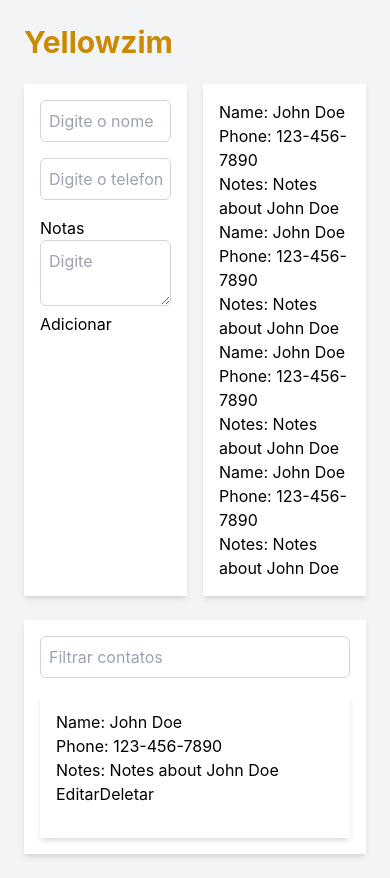
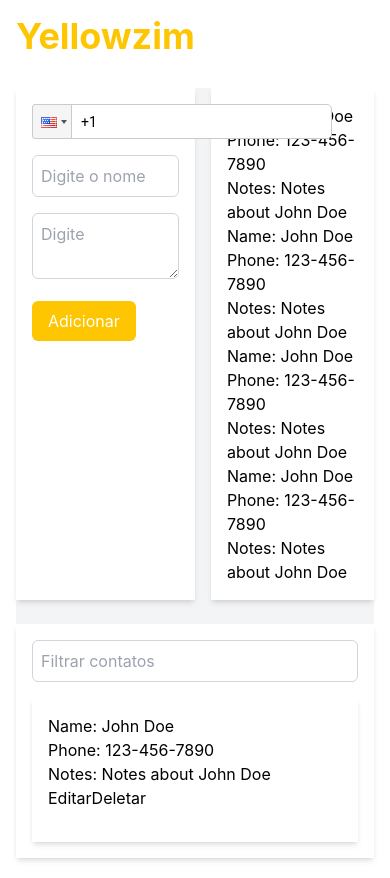
Before and after one commit to jeflorentino/phonebook-v1, a React (Create React App) app: page / in a window 390 px wide. Built offline with nearby package versions, Linux system fonts and the light colour scheme; no server answers.

Commit message:
Add POST /phone_numbers functionality and phone number validation

```diff
--- a/package.json
+++ b/package.json
@@ -8,6 +8,7 @@
     "@testing-library/user-event": "^13.5.0",
     "react": "^18.3.1",
     "react-dom": "^18.3.1",
+    "react-phone-input-2": "^2.15.1",
     "react-router-dom": "^6.24.0",
     "react-scripts": "5.0.1",
     "web-vitals": "^2.1.4"
--- a/src/components/AddContactForm.jsx
+++ b/src/components/AddContactForm.jsx
@@ -1,20 +1,78 @@
-import React from 'react';
+import React, { useState } from 'react';
+import PhoneInput from 'react-phone-input-2';
+import 'react-phone-input-2/lib/style.css';
+import { addContact } from '../services/api';
 
-const AddContactForm = () => {
+const AddContactForm = ({ onAdd }) => {
+  const [name, setName] = useState('');
+  const [phone_number, setPhone] = useState('');
+  const [valid_phone, setValid] = useState(true);
+  const [notes, setNotes] = useState('');
+
+  const handleSubmit = async (e) => {
+    e.preventDefault();
+    try {
+      const newContact = await addContact({ name, phone_number, notes });
+      onAdd(newContact);
+      setName('');
+      setPhone('');
+      setNotes('');
+    } catch (error) {
+      console.error('Failed to add contact', error);
+    }
+  };
+
+  const handlePhoneChange = (value) => {
+    console.log('Result:', value);
+    setPhone(value);
+    setValid(validatePhoneNumber(value));
+  };
+
+  const validatePhoneNumber = (phone_number) => {
+    const phoneNumberPattern = /^(55\d{11}|1\d{10})$/;
+    return phoneNumberPattern.test(phone_number);
+  };
+
   return (
-    <div class="w-1/2 p-4 bg-white shadow-md mr-4">
-      <form>
-        <div class="mb-4">
-          <input type="text" placeholder="Digite o nome" class="w-full p-2 border border-gray-300 rounded-md" />
+    <div className="w-1/2 p-4 bg-white shadow-md mr-4">
+      <form onSubmit={handleSubmit}>
+        <div className="mb-4">
+          <PhoneInput
+            country={'us'}
+            onlyCountries={['us', 'br']}
+            masks={{us: '(...) ...-....', br: '(..) . ....-....'}}
+            value={phone_number}
+            onChange={handlePhoneChange}
+            inputProps={{
+              required: true,
+            }}
+          />
+          {!valid_phone && <p className="text-red-500">Número inválido.</p>}
         </div>
-        <div class="mb-4">
-          <input type="text" placeholder="Digite o telefone" class="w-full p-2 border border-gray-300 rounded-md" />
+        <div className="mb-4">
+          <input
+            type="text"
+            placeholder="Digite o nome"
+            className="w-full p-2 border border-gray-300 rounded-md"
+            value={name}
+            onChange={(e) => setName(e.target.value)}
+          />
         </div>
-        <div>
-          <label>Notas</label>
-          <textarea type="text" placeholder="Digite" class="w-full p-2 border border-gray-300 rounded-md"/>
+        <div className="mb-4">
+          <textarea
+            type="text"
+            placeholder="Digite"
+            className="w-full p-2 border border-gray-300 rounded-md"
+            value={notes}
+            onChange={(e) => setNotes(e.target.value)}
+          />
         </div>
-        <button type="submit">Adicionar</button>
+        <button
+          type="submit"
+          className="bg-yellowzim-primary text-white px-4 py-2 rounded-md hover:bg-yellowzim-secondary"
+        >
+          Adicionar
+        </button>
       </form>
     </div>
   );
--- a/src/components/ContactList.jsx
+++ b/src/components/ContactList.jsx
@@ -2,8 +2,8 @@
 
 const ContactList = () => {
   return (
-    <div class="w-full p-4 bg-white shadow-md">
-      <div class="mb-4">
+    <div className="w-full p-4 bg-white shadow-md">
+      <div className="mb-4">
         <p>Name: John Doe</p>
         <p>Phone: 123-456-7890</p>
         <p>Notes: Notes about John Doe</p>
--- a/src/components/Filter.jsx
+++ b/src/components/Filter.jsx
@@ -2,8 +2,8 @@
 
 const Filter = () => {
   return (
-    <div class="mb-4">
-      <input type="text" placeholder="Filtrar contatos" class="w-full p-2 border border-gray-300 rounded-md"/>
+    <div className="mb-4">
+      <input type="text" placeholder="Filtrar contatos" className="w-full p-2 border border-gray-300 rounded-md"/>
     </div>
   );
 };
--- a/src/components/RecentAdditions.jsx
+++ b/src/components/RecentAdditions.jsx
@@ -2,7 +2,7 @@
 
 const RecentAdditions = () => {
   return (
-    <div class="w-1/2 p-4 bg-white shadow-md">
+    <div className="w-1/2 p-4 bg-white shadow-md">
       <div>
         <p>Name: John Doe</p>
         <p>Phone: 123-456-7890</p>
--- a/src/pages/Home.jsx
+++ b/src/pages/Home.jsx
@@ -1,26 +1,32 @@
-import React from 'react';
+import React, { useState } from 'react';
 import AddContactForm from '../components/AddContactForm';
 import RecentAdditions from '../components/RecentAdditions';
 import Filter from '../components/Filter';
 import ContactList from '../components/ContactList';
 
 const Home = () => {
+  const [contacts, setContacts] = useState([]);
+
+  const handleAdd = (newContact) => {
+    setContacts([...contacts, newContact]);
+  };
+
   return (
-    <body class="bg-gray-100 p-6">
-    <header class="mb-6">
-    <h1 class="text-3xl font-bold text-left text-yellow-600">Yellowzim</h1>
+    <div className="max-w-4xl mx-auto p-4">
+    <header className="mb-6">
+    <h1 className="text-4xl font-bold mb-8 text-yellowzim-primary">Yellowzim</h1>
     </header>
-    <div class="bg-gray-100">
-        <div class="flex justify-between mb-6">
-            <AddContactForm />
+    <div className="bg-gray-100">
+        <div className="flex justify-between mb-6">
+            <AddContactForm onAdd={handleAdd} />
             <RecentAdditions />
         </div>
-        <div class="w-full p-4 bg-white shadow-md">
+        <div className="w-full p-4 bg-white shadow-md">
             <Filter />
             <ContactList />
         </div>
     </div>
-    </body>
+    </div>
   );
 };
 
--- /dev/null
+++ b/src/services/api.js
@@ -0,0 +1,12 @@
+const API_URL = process.env.REACT_APP_API_URL || 'http://localhost:3000';
+
+export const addContact = async (contact) => {
+    const response = await fetch(`${API_URL}/phonecontacts`, {
+      method: 'POST',
+      headers: {
+        'Content-Type': 'application/json',
+      },
+      body: JSON.stringify(contact),
+    });
+    return response.json();
+  };
--- a/tailwind.config.js
+++ b/tailwind.config.js
@@ -4,7 +4,21 @@
     "./src/**/*.{js,jsx,ts,tsx}",
   ],
   theme: {
-    extend: {},
+    extend: {
+      colors: {
+        yellowzim: {
+          primary: '#FDC600',
+          secondary: '#FFE831',
+        },
+        gray: {
+          light: '#F6F6F6',
+          medium: '#E8E8E8',
+          dark: '#292929',
+        },
+        black: '#212121',
+        white: '#FFFFFF',
+      },
+    },
   },
   plugins: [],
 }
```
Also changed, not shown: 2 other files (tests, documents, lock files or other folders).
